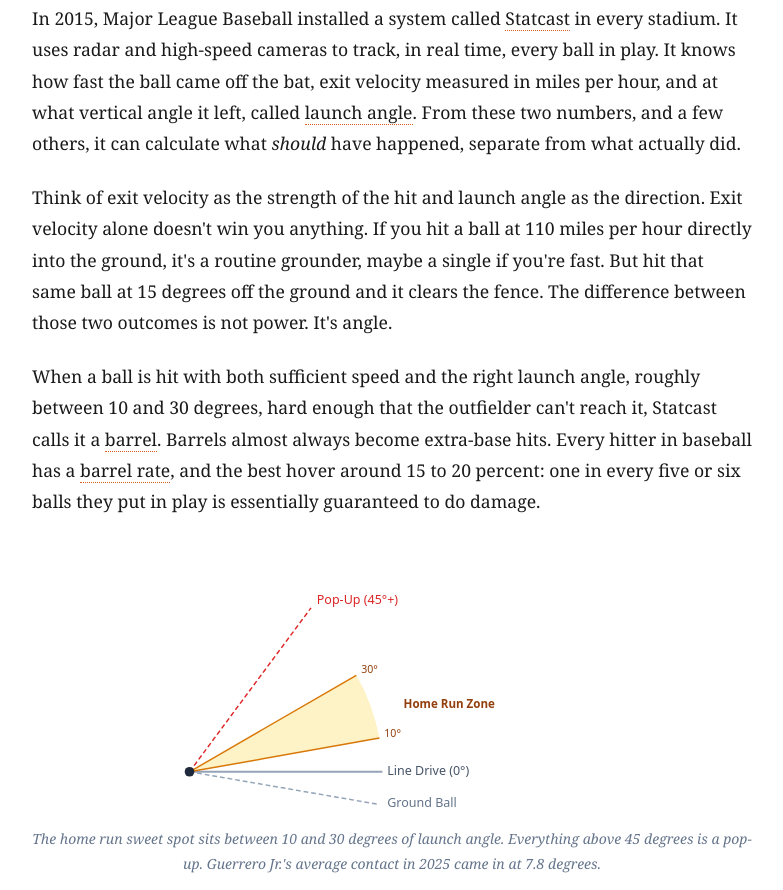
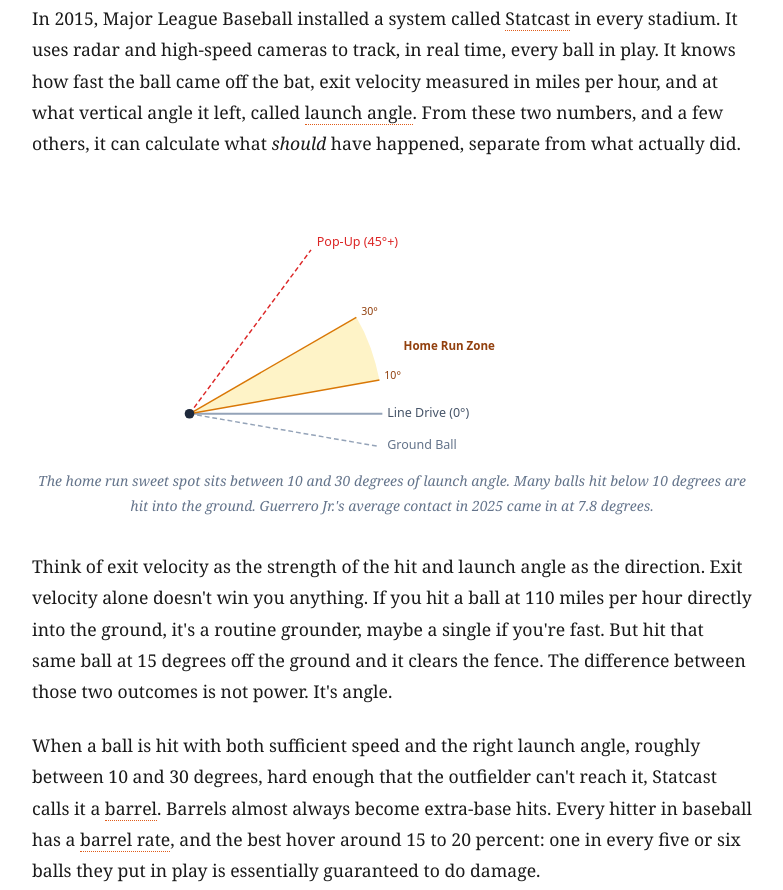
Before and after one commit to AllanBranstiter/exit-velo, an Eleventy site: page src/articles/the-flat-bat.md in a window 1280 px wide. Shown: the part 1349-2239 px from the top of the page, without its empty margins (248-1031 px from the left). Built offline with nearby package versions, Linux system fonts and the light colour scheme; Eleventy itself is replaced by a stand-in of ours; files that its build step writes are made by us from their sources.

Commit message:
Update the-flat-bat.md

```diff
--- a/src/articles/the-flat-bat.md
+++ b/src/articles/the-flat-bat.md
@@ -24,10 +24,6 @@ You don't need a statistics degree for any of this. You need a feel for geometry
 If you wanted to know how good a hitter was for most of baseball's history, you counted: <span class="term" data-term="batting average">batting average</span>, home runs, RBIs. These are called traditional statistics, and they tell you what happened. They are, in their way, perfectly accurate. What they cannot tell you is whether what happened was likely to happen again.
 
 In 2015, Major League Baseball installed a system called <span class="term" data-term="statcast">Statcast</span> in every stadium. It uses radar and high-speed cameras to track, in real time, every ball in play. It knows how fast the ball came off the bat, exit velocity measured in miles per hour, and at what vertical angle it left, called <span class="term" data-term="launch angle">launch angle</span>. From these two numbers, and a few others, it can calculate what *should* have happened, separate from what actually did.
-
-Think of exit velocity as the strength of the hit and launch angle as the direction. Exit velocity alone doesn't win you anything. If you hit a ball at 110 miles per hour directly into the ground, it's a routine grounder, maybe a single if you're fast. But hit that same ball at 15 degrees off the ground and it clears the fence. The difference between those two outcomes is not power. It's angle.
-
-When a ball is hit with both sufficient speed and the right launch angle, roughly between 10 and 30 degrees, hard enough that the outfielder can't reach it, Statcast calls it a <span class="term" data-term="barrel">barrel</span>. Barrels almost always become extra-base hits. Every hitter in baseball has a <span class="term" data-term="barrel rate">barrel rate</span>, and the best hover around 15 to 20 percent: one in every five or six balls they put in play is essentially guaranteed to do damage.
 
 <figure class="diagram" style="margin: 2rem 0; text-align: center;">
 <svg viewBox="0 0 560 270" width="100%" style="max-width: 540px; display: inline-block;" xmlns="http://www.w3.org/2000/svg">
@@ -57,8 +53,12 @@ When a ball is hit with both sufficient speed and the right launch angle, roughl
   <!-- Pop-up label -->
   <text x="202" y="56" font-size="13" fill="#dc2626" font-family="system-ui,-apple-system,sans-serif">Pop-Up (45°+)</text>
 </svg>
-<figcaption style="font-size: 0.875rem; color: #64748b; margin-top: 0.5rem; font-style: italic;">The home run sweet spot sits between 10 and 30 degrees of launch angle. Everything above 45 degrees is a pop-up. Guerrero Jr.'s average contact in 2025 came in at 7.8 degrees.</figcaption>
+<figcaption style="font-size: 0.875rem; color: #64748b; margin-top: 0.5rem; font-style: italic;">The home run sweet spot sits between 10 and 30 degrees of launch angle. Many balls hit below 10 degrees are hit into the ground. Guerrero Jr.'s average contact in 2025 came in at 7.8 degrees.</figcaption>
 </figure>
+
+Think of exit velocity as the strength of the hit and launch angle as the direction. Exit velocity alone doesn't win you anything. If you hit a ball at 110 miles per hour directly into the ground, it's a routine grounder, maybe a single if you're fast. But hit that same ball at 15 degrees off the ground and it clears the fence. The difference between those two outcomes is not power. It's angle.
+
+When a ball is hit with both sufficient speed and the right launch angle, roughly between 10 and 30 degrees, hard enough that the outfielder can't reach it, Statcast calls it a <span class="term" data-term="barrel">barrel</span>. Barrels almost always become extra-base hits. Every hitter in baseball has a <span class="term" data-term="barrel rate">barrel rate</span>, and the best hover around 15 to 20 percent: one in every five or six balls they put in play is essentially guaranteed to do damage.
 
 Hold those numbers. We'll need them.
 
```
